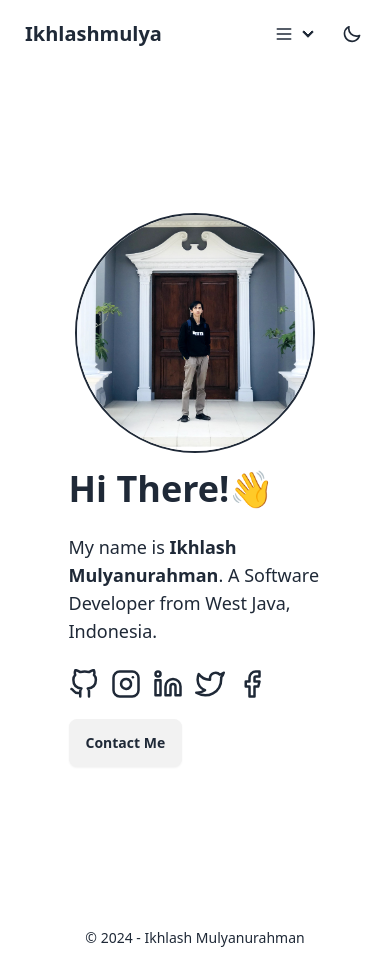
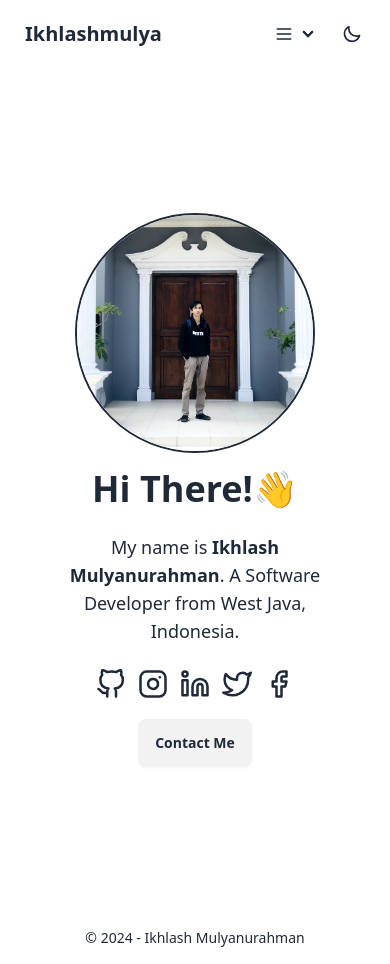
Before and after one commit to Ikhlashmulya/ikhlashmulya.github.io, a React (Vite) app: page / in a window 390 px wide. Built offline with nearby package versions, Linux system fonts and the light colour scheme.

Commit message:
fix responsive

```diff
--- a/src/components/social-link.tsx
+++ b/src/components/social-link.tsx
@@ -1,6 +1,6 @@
 export default function SocialLink() {
   return (
-    <div className="flex">
+    <div className="flex justify-center lg:justify-start">
       <a href="https://github.com/ikhlashmulya" className="mr-3">
         <svg xmlns="http://www.w3.org/2000/svg" height="30" viewBox="0 0 24 24" fill="none" stroke="currentColor" stroke-width="2" stroke-linecap="round" stroke-linejoin="round">
             <path d="M9 19c-5 1.5-5-2.5-7-3m14 6v-3.87a3.37 3.37 0 0 0-.94-2.61c3.14-.35 6.44-1.54 6.44-7A5.44 5.44 0 0 0 20 4.77 5.07 5.07 0 0 0 19.91 1S18.73.65 16 2.48a13.38 13.38 0 0 0-7 0C6.27.65 5.09 1 5.09 1A5.07 5.07 0 0 0 5 4.77a5.44 5.44 0 0 0-1.5 3.78c0 5.42 3.3 6.61 6.44 7A3.37 3.37 0 0 0 9 18.13V22"></path>
--- a/src/pages/about.tsx
+++ b/src/pages/about.tsx
@@ -22,7 +22,7 @@ export default function About() {
   ];
 
   return (
-    <div className="min-h-screen flex flex-col w-[60%] mx-auto mb-10">
+    <div className="min-h-screen flex flex-col md:w-[60%] mx-auto mb-10">
       <div>
         <h1 className="text-4xl font-bold mb-5 mt-10">About Me</h1>
         <p className="text-lg">Hi, I am Ikhlash Mulyanurahman a passionate and dedicated software developer specializing in backend development. With a keen interest in creating efficient and scalable solutions, I take pride in ensuring high-performance and reliable applications.</p>
@@ -31,7 +31,7 @@ export default function About() {
       <div>
         <h1 className="text-3xl font-bold mb-5 mt-10">My Tech Stack</h1>
         <p className="text-lg mb-5">Here's the Technologies I've been working with recently</p>
-        <div className="flex flex-row flex-wrap">
+        <div className="flex flex-row flex-wrap justify-center">
           {logo.map((value) => (
             <div className="w-28 h-28 rounded-lg border-2 border-solid border-gray-600 p-1 m-1 hover:scale-105 hover:shadow-2xl">
               <img src={value} />
--- a/src/pages/blog.tsx
+++ b/src/pages/blog.tsx
@@ -7,7 +7,7 @@ export default function Blog() {
   }, [])
 
   return (
-    <div className="min-h-screen flex flex-col w-[60%] mx-auto mb-10">
+    <div className="min-h-screen flex flex-col lg:w-[60%] mx-auto mb-10">
       <h1 className="text-4xl font-bold mb-5 mt-10">Blog</h1>
       <p className="text-lg">coming soon..</p><br />
     </div>
--- a/src/pages/home.tsx
+++ b/src/pages/home.tsx
@@ -9,7 +9,7 @@ export default function Home() {
 
   return (
     <div className="hero min-h-screen bg-base-100 w-10/12 mx-auto">
-      <div className="hero-content flex-col lg:flex-row w-full justify-around">
+      <div className="hero-content text-center lg:text-start flex-col lg:flex-row w-full justify-around">
         <img src="/images/me.jpeg" alt="me.jpeg" className="w-60 rounded-full border-2 border-gray-800" />
         <div>
           <h1 className="text-4xl font-bold">Hi There!👋</h1>
--- a/src/pages/project.tsx
+++ b/src/pages/project.tsx
@@ -36,9 +36,9 @@ export default function Project() {
   ]
 
   return (
-    <div className="flex flex-col w-[60%] mx-auto mb-10">
+    <div className="flex flex-col lg:w-[60%] mx-auto mb-10">
       <h1 className="text-4xl font-bold my-10">Project</h1>
-      <div className="flex flex-row flex-wrap">
+      <div className="flex flex-row flex-wrap justify-center">
         {projectData.map((data) => (
           <Card key={data.title} title={data.title} description={data.description} image={data.image} tag={data.tag} />
         ))}
```
